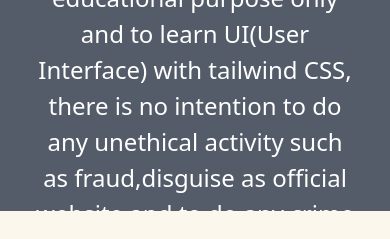
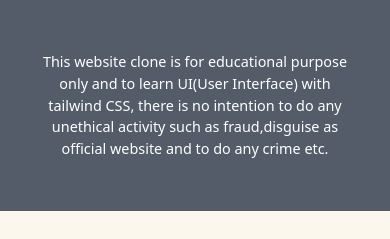
Before and after one commit to anshulghogre4/Project-17-Shopify-Home-page-UI, a plain HTML site: page index.html in a window 390 px wide. Shown: the top 239 px of the page. Drawn offline with nearby package versions, Linux system fonts and the light colour scheme.

Commit message:
made disclaimer head responsive

```diff
--- a/index.html
+++ b/index.html
@@ -44,7 +44,7 @@
 </head>
 <body class="font-sans" >
       <!-- disclaimer- Only for Educational purpose  -->
-<div class="disclaimer h-[25vh] bg-[#535c68] text-white text-[1.5rem] text-center flex flex-row items-center  ">
+<div class="disclaimer h-[25vh] bg-[#535c68] text-white md:text-[1.5rem] text-[0.9rem] text-center flex flex-row items-center  ">
   <h1 class="mx-[2rem]">This website clone is for educational purpose only and to learn UI(User Interface) with tailwind CSS, there is no intention to do any unethical activity such as fraud,disguise as official website and to do any crime etc.</h1>
 </div>
     <!-- section-1 Navbar -->
```
